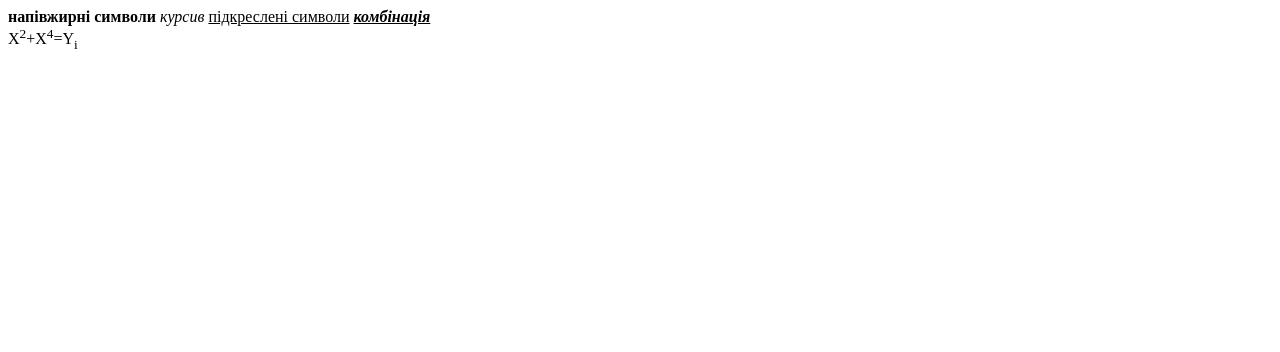
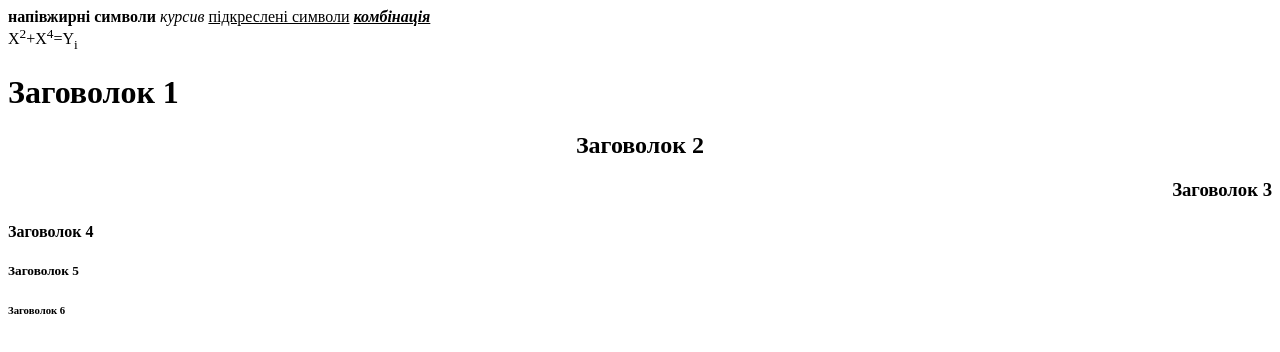
Before and after one commit to taras121099/HTML-CSS, a plain HTML site: page text.html in a window 1280 px wide. Drawn offline with Linux system fonts and the light colour scheme.

Commit message:
Add heading

```diff
--- a/text.html
+++ b/text.html
@@ -10,6 +10,12 @@
 	<u>підкреслені символи</u>
 		<b><i><u>комбінація</u></i></b>
 	<br>X<sup>2</sup>+X<sup>4</sup>=Y<sub>i</sub>
+	<h1>Заговолок 1</h1>
+		<h2 align= "center">Заговолок 2</h2>
+		<h3 align= "right">Заговолок 3</h3>
+		<h4>Заговолок 4</h4>
+		<h5>Заговолок 5</h5>
+		<h6>Заговолок 6</h6>
 </body>
 
 </html>
```
